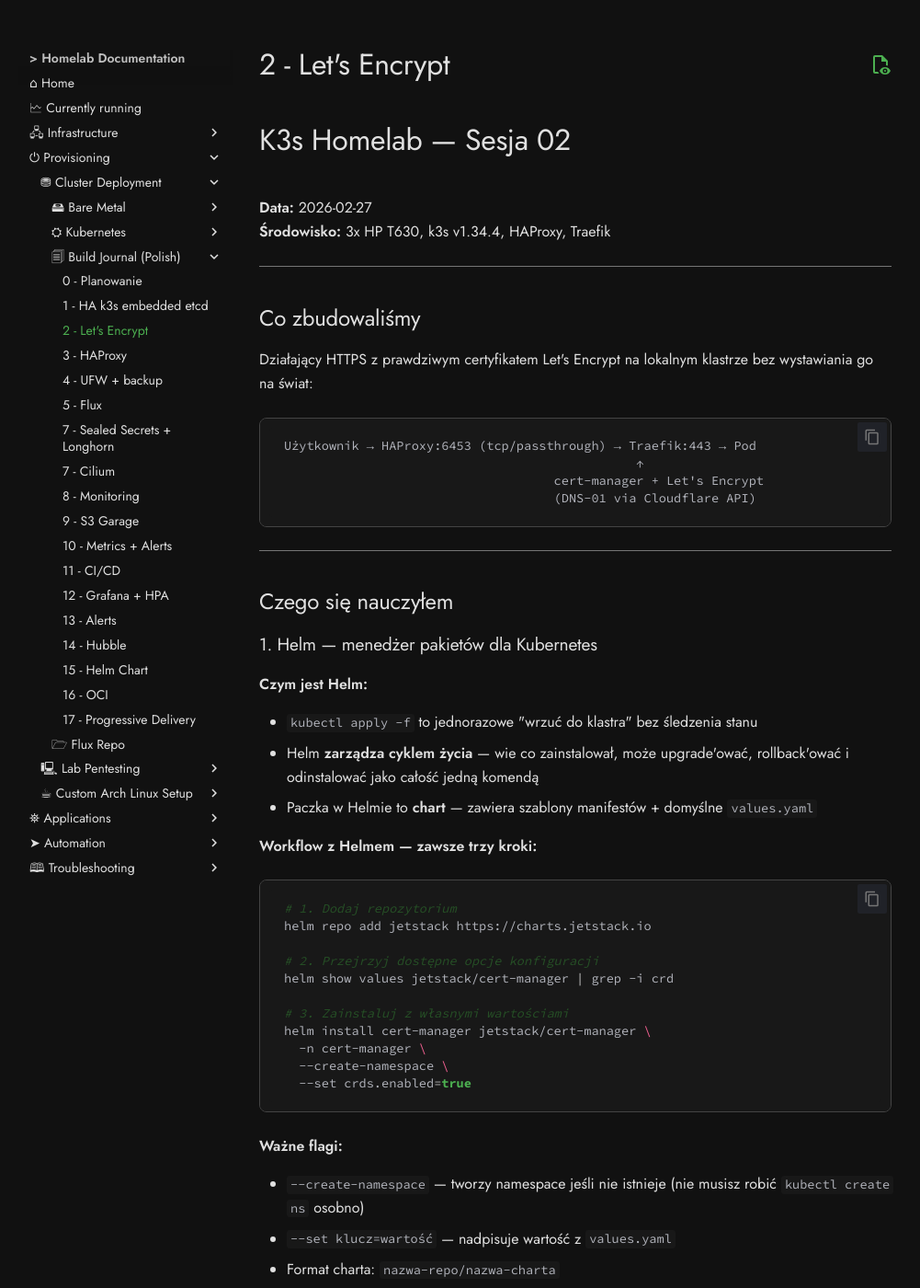
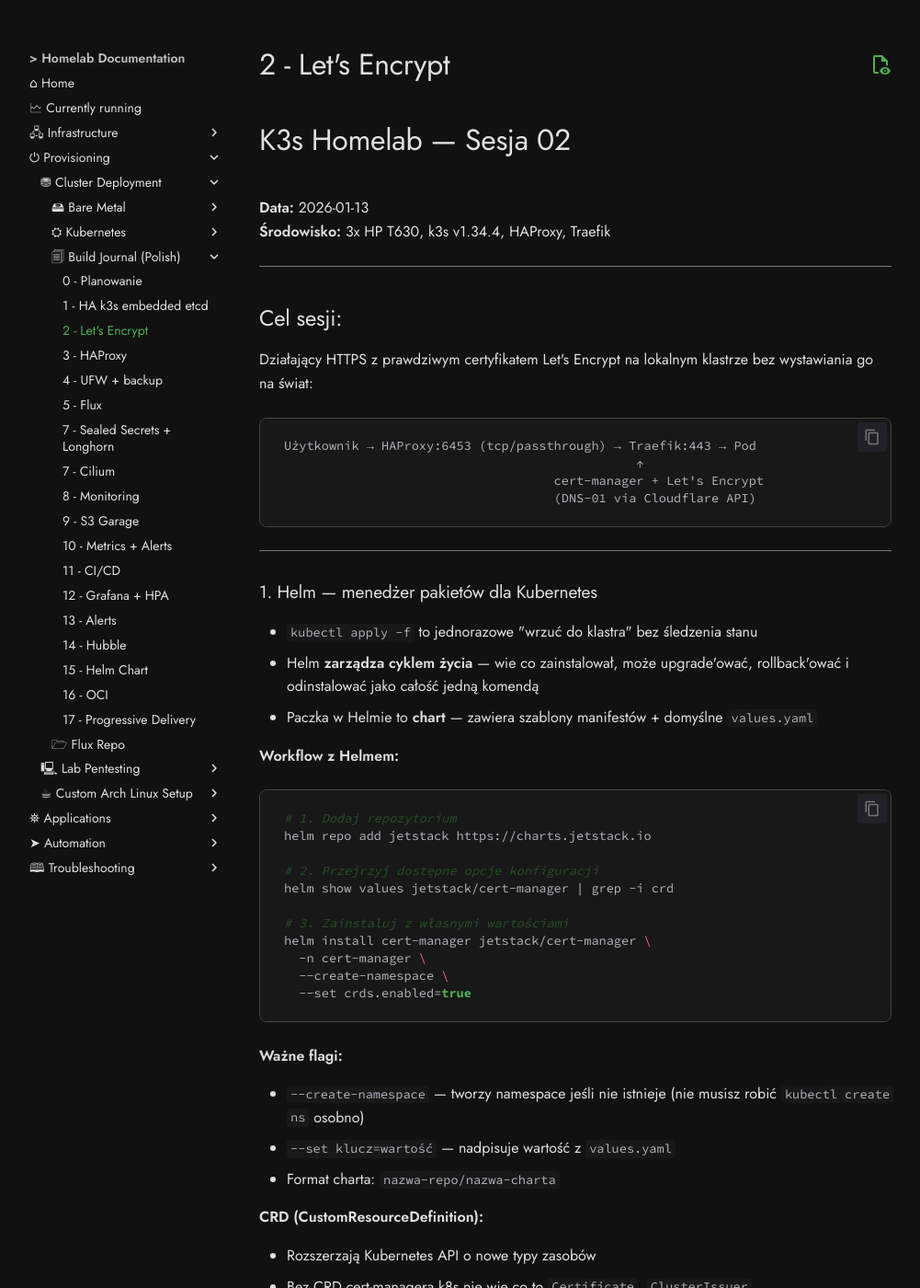
Before and after one commit to kCn3333/homelab, an MkDocs documentation site: the page built from docs/journal/day 02.md, in a window 1280 px wide and 1400 px high. Shown: the whole window at 92% size, without its empty margins (14-1015 px from the left). Built offline with MkDocs 1.6.1 and Material for MkDocs 9.7.7, drawn with Linux system fonts in a browser that asks for light colours; comment, search, counter and statistics services are not loaded.

Commit message:
add: k3s journal day 2

````diff
--- a/docs/journal/day 02.md
+++ b/docs/journal/day 02.md
@@ -2,12 +2,12 @@
 
 # K3s Homelab — Sesja 02
 
-**Data:** 2026-02-27
+**Data:** 2026-01-13
 **Środowisko:** 3x HP T630, k3s v1.34.4, HAProxy, Traefik
 
 ---
 
-## Co zbudowaliśmy
+## Cel sesji:
 
 Działający HTTPS z prawdziwym certyfikatem Let's Encrypt na lokalnym klastrze bez wystawiania go na świat:
 
@@ -20,17 +20,13 @@
 
 ---
 
-## Czego się nauczyłem
-
 ### 1. Helm — menedżer pakietów dla Kubernetes
-
-**Czym jest Helm:**
 
 - `kubectl apply -f` to jednorazowe "wrzuć do klastra" bez śledzenia stanu
 - Helm **zarządza cyklem życia** — wie co zainstalował, może upgrade'ować, rollback'ować i odinstalować jako całość jedną komendą
 - Paczka w Helmie to **chart** — zawiera szablony manifestów + domyślne `values.yaml`
 
-**Workflow z Helmem — zawsze trzy kroki:**
+**Workflow z Helmem:**
 
 ```bash
 # 1. Dodaj repozytorium
````
